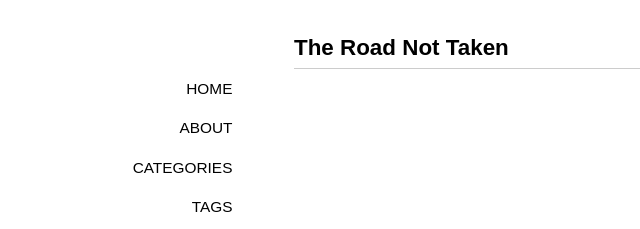
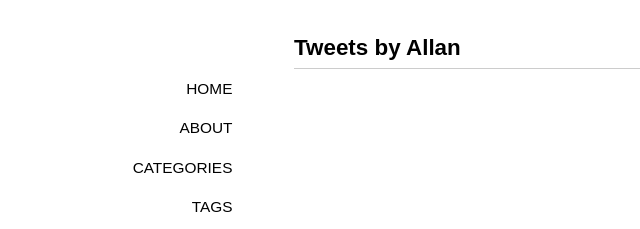
Before and after one commit to YupingLu/YupingLu.github.io, a Jekyll site: the page built from tweets/index.md, in a window 1280 px wide. Shown: the top 229 px of the page, without its empty margins (46-686 px from the left). Built offline with Jekyll 4.4.1, drawn with Linux system fonts in a browser that asks for light colours; some web fonts are replaced; Markdown is read by kramdown in place of the engine named in the settings; part of the change alters nothing that is shown.

Commit message:
update script

```diff
--- a/media/js/script.js
+++ b/media/js/script.js
@@ -1,5 +1,5 @@
 	$(document).ready(function() {
-    loadLatestTweet(10, "YupingLu");
+    loadLatestTweet(18, "YupingLu");
 });
 
 //Twitter Parsers
@@ -34,9 +34,10 @@ function loadLatestTweet(numTweets, un){
             var createdDate = created.getDate()+'-'+(created.getMonth()+1)+'-'+created.getFullYear()+' at '+created.getHours()+':'+created.getMinutes();
             //Uncomment below line to see the user Image
 			//tweet = "<img src='"+data[i].user.profile_image_url+"' />";
-			tweet = tweet.parseURL().parseUsername().parseHashtag();
+			tweet = i+' ';
+			tweet += tweet.parseURL().parseUsername().parseHashtag();
             //Uncomment below line to displ tweet date.
-			//tweet += '<div class="tweeter-info"><p class="right">'+createdDate+'</p></div>'
+			tweet += '<div class="tweeter-info"><p class="right">'+createdDate+'</p></div>'
             $("#twitter-feed").append('<p>'+tweet+'</p>');
         }
     });
--- a/tweets/index.md
+++ b/tweets/index.md
@@ -1,5 +1,5 @@
 ---
-title: The Road Not Taken
+title: Tweets by Allan
 layout: page
 ---
 
```
